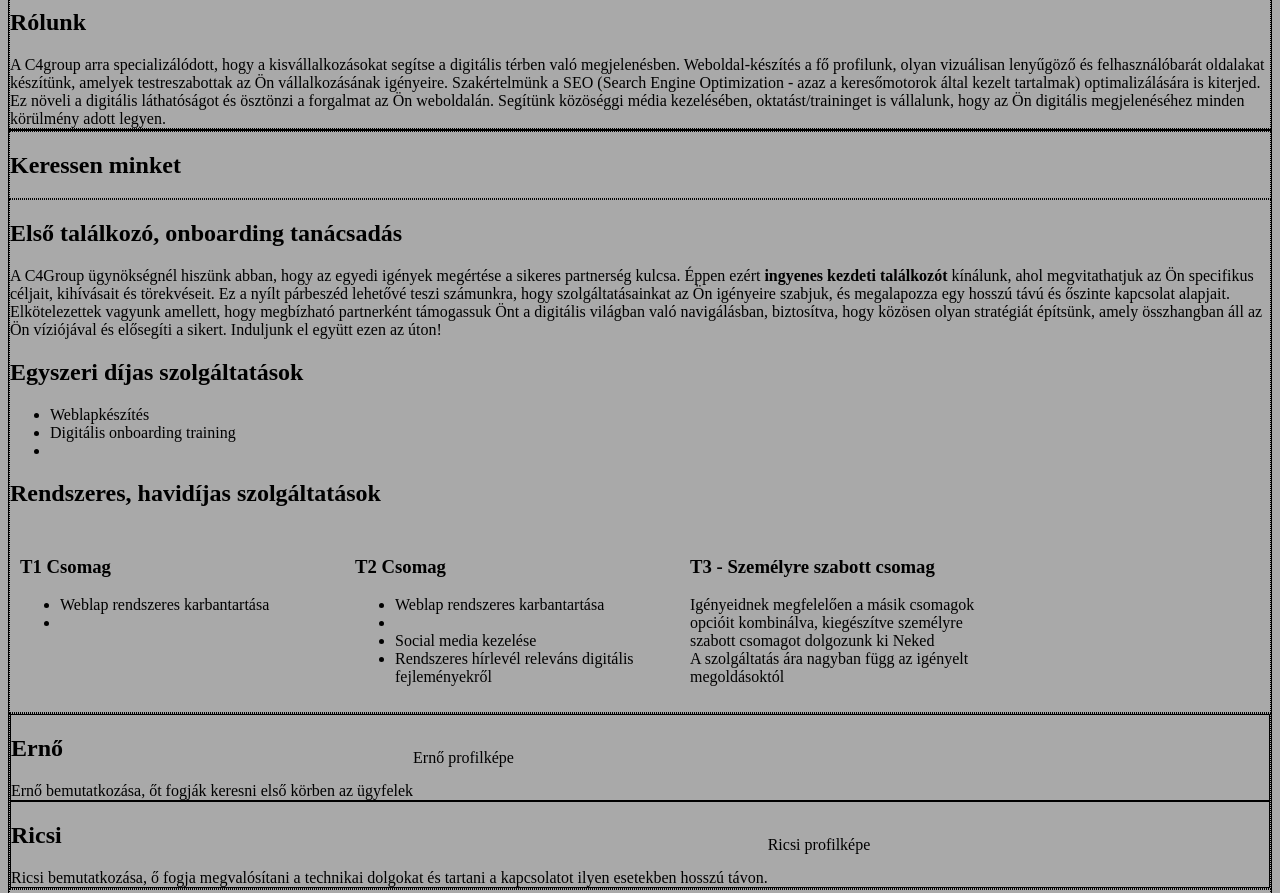
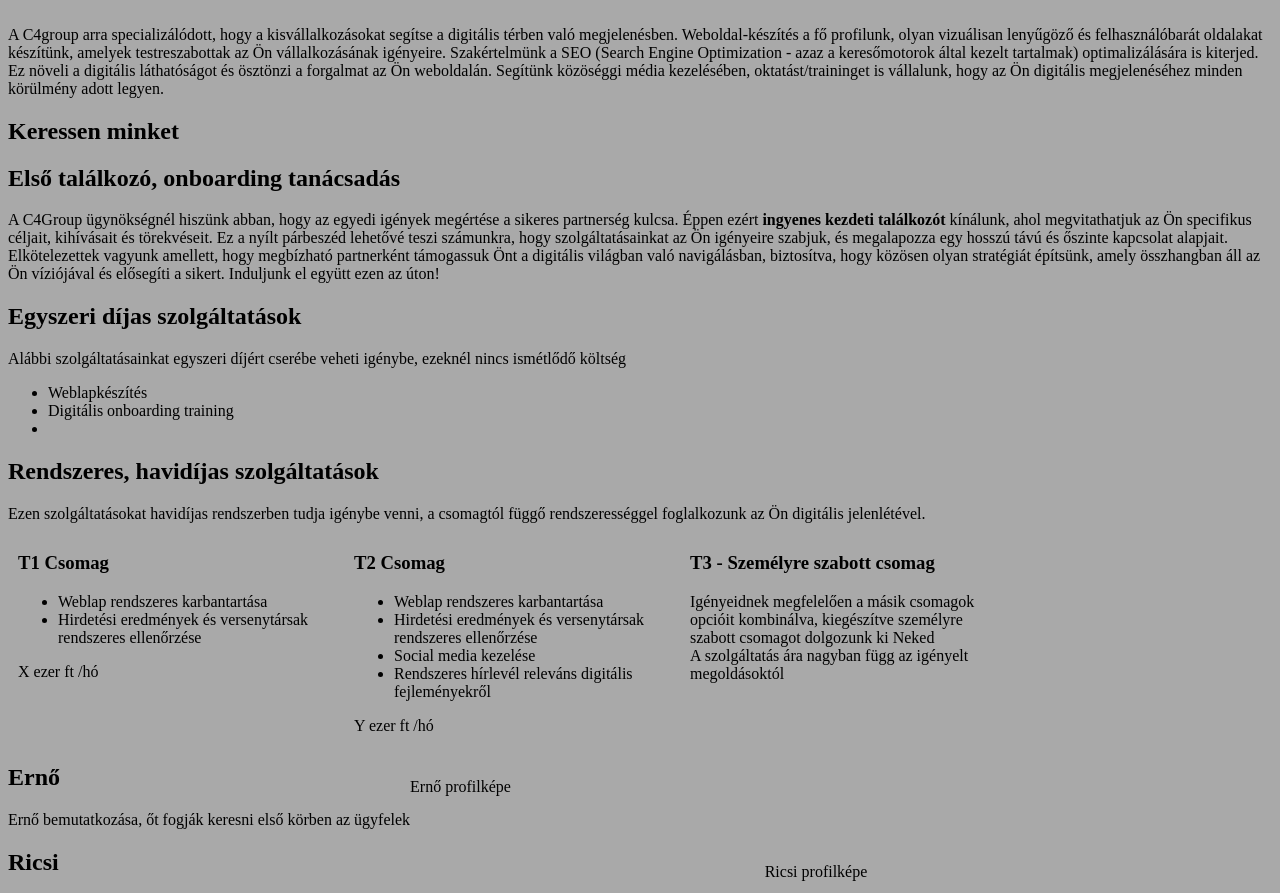
Before and after one commit to RichardSalz/digitalsolutions, a plain HTML site: page index.html in a window 1280 px wide. Shown: the part 88-981 px from the top of the page. Drawn offline with Linux system fonts and the light colour scheme.

Commit message:
removed black borders and some formatting

```diff
--- a/css/main.scss
+++ b/css/main.scss
@@ -3,11 +3,11 @@ body {
 }
 
 section {
-    border: 1px black solid;
+
 }
 
 article {
-    border: 1px black dotted;
+
 }
 
 .tierbox {
@@ -18,11 +18,12 @@ article {
 .tierbox > div {
     margin: 10px;
     width: 25%;
+
 }
 
 .cv {
     display: flex;
     flex-direction: row;
     align-items: center;
-    border: 1px black solid;
+
 }
--- a/index.html
+++ b/index.html
@@ -44,6 +44,7 @@
             <div class="mainoffer onetime">
                 <h2>Egyszeri díjas szolgáltatások</h2>
                 <div>
+                    Alábbi szolgáltatásainkat egyszeri díjért cserébe veheti igénybe, ezeknél nincs ismétlődő költség
                     <ul>
                         <li>Weblapkészítés</li>
                         <li>Digitális onboarding training</li>
@@ -53,27 +54,30 @@
             </div>
             <div class="mainoffer contract">
                 <h2>Rendszeres, havidíjas szolgáltatások</h2>
+                <div>Ezen szolgáltatásokat havidíjas rendszerben tudja igénybe venni, a csomagtól függő rendszerességgel foglalkozunk az Ön digitális jelenlétével.</div>
                 <div class="tierbox">
                     <div class="tier">
                         <h3>T1 Csomag</h3>
                         <div>
                             <ul>
                                 <li>Weblap rendszeres karbantartása</li>
-                                <li></li>
+                                <li>Hirdetési eredmények és versenytársak rendszeres ellenőrzése</li>
 
                             </ul>
                         </div>
+                        <div>X ezer ft /hó</div>
                     </div>
                     <div class="tier">
                         <h3>T2 Csomag</h3>
                         <div>
                             <ul>
                                 <li>Weblap rendszeres karbantartása</li>
-                                <li></li>
+                                <li>Hirdetési eredmények és versenytársak rendszeres ellenőrzése</li>
                                 <li>Social media kezelése</li>
                                 <li>Rendszeres hírlevél releváns digitális fejleményekről</li>
                             </ul>
                         </div>
+                        <div>Y ezer ft /hó</div>
                     </div>
                     <div class="tier">
                         <h3>T3 - Személyre szabott csomag</h3>
```
Also changed, not shown: css/main.css, 1 other file.
